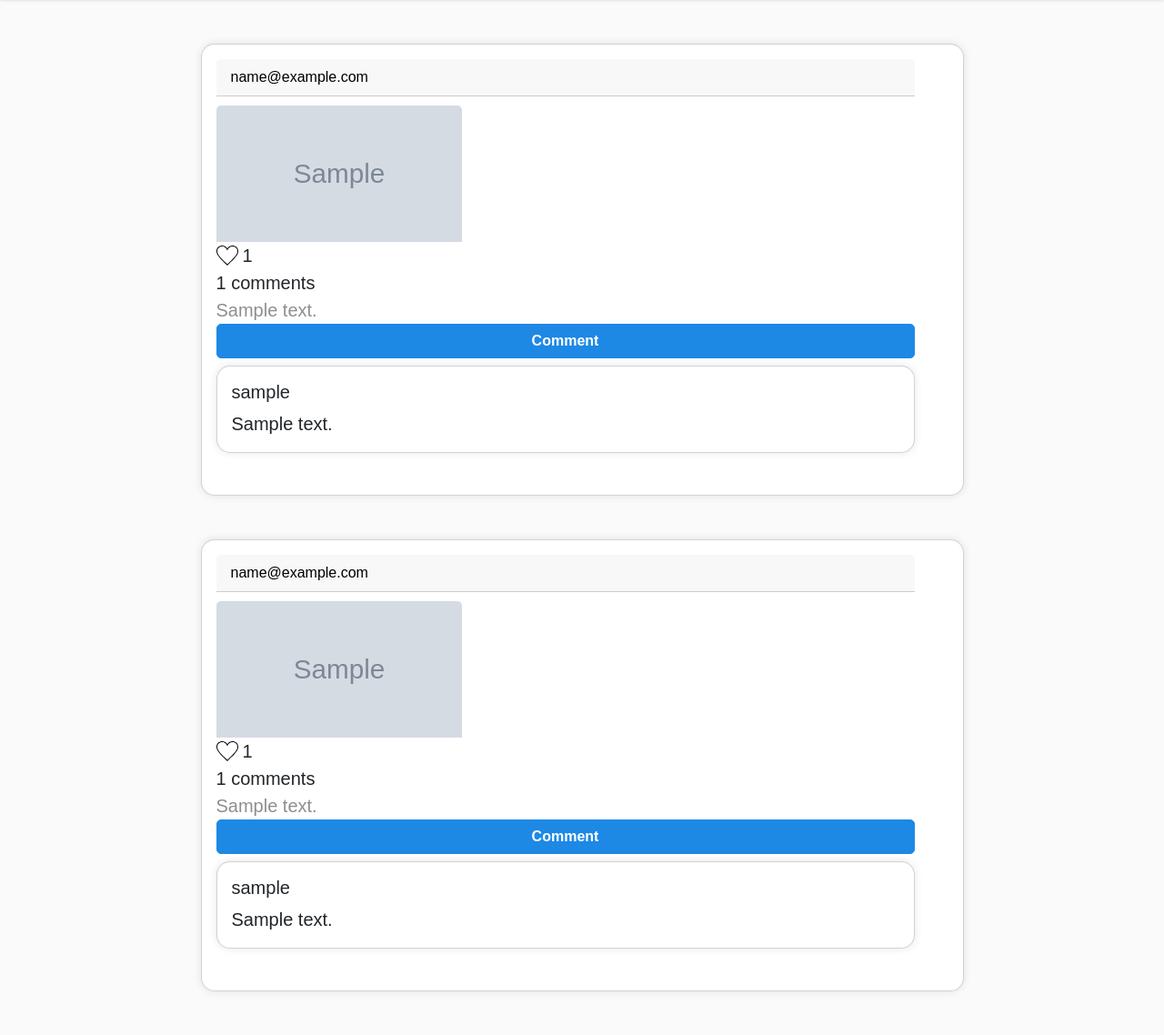
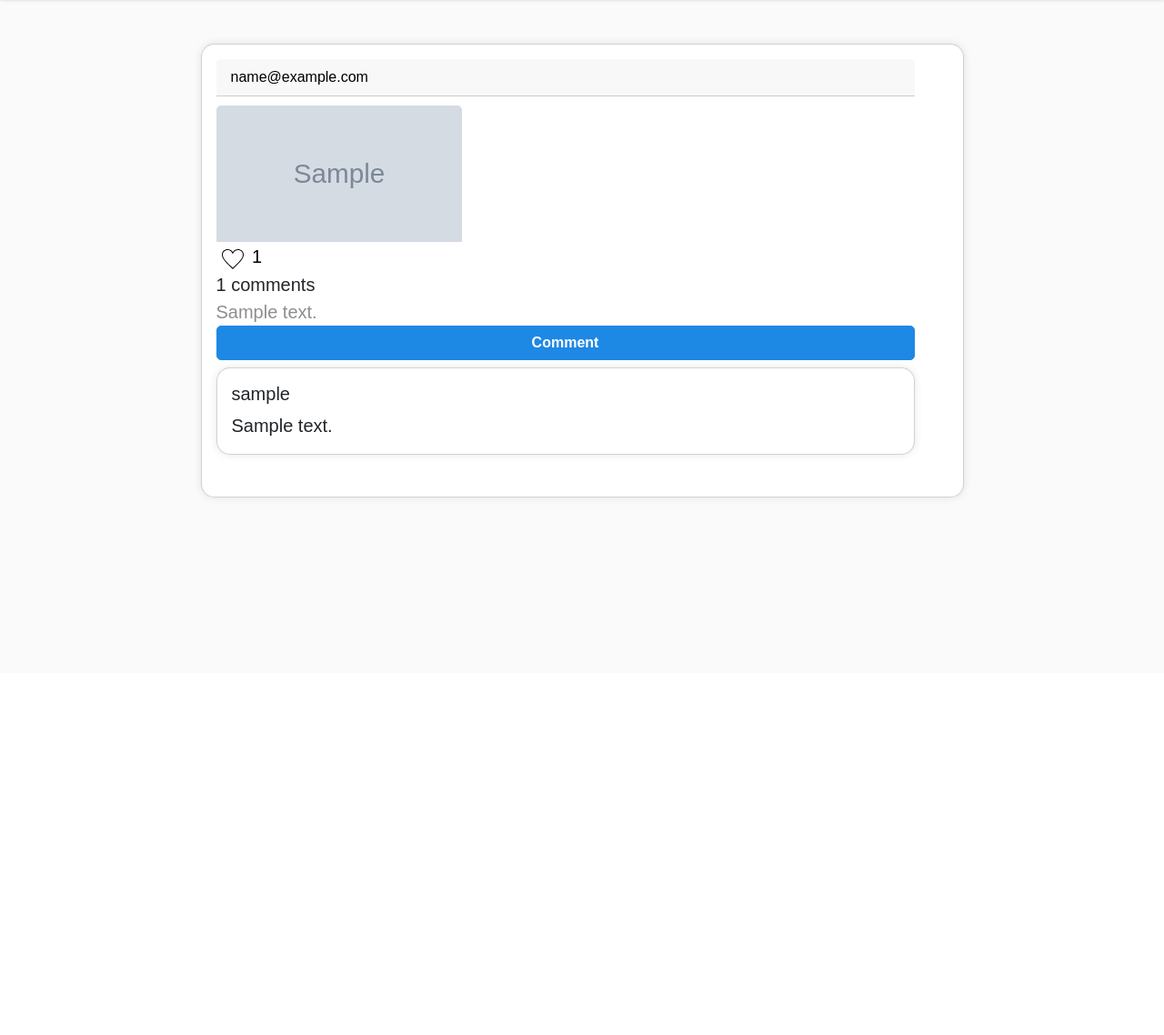
Before and after one commit to IvanAshikhin/homework_71_ivan_ashikhin, a Django app: template templates/main.html in a window 1280 px wide. Shown: the part 60-1198 px from the top of the page at 91% size. After the commit the page ends 609 px from the top, so only its background shows below. Run offline with Django 3.2, Linux system fonts and the light colour scheme; the template is opened without the code that fills it: most values are stand-ins (such as "Sample title", 1, 10 or a date in 2020); grey boxes marked "Sample" are stand-in pictures; parts of the project's set-up code (start-up, migrations or seed data) failed here and were passed over; some libraries are stand-ins or nearby versions.

Commit message:
Реализовал добавление лайка через JS

```diff
--- a/posts/urls.py
+++ b/posts/urls.py
@@ -8,8 +8,7 @@ urlpatterns = [
     path('post/add/', PostAddView.as_view(), name="add_post"),
     path("", MainView.as_view(), name="main"),
     path('post/<int:post_pk>/comment/', create_comment, name='create_comment'),
-    path('<int:post_pk>/like/', like_post, name='like'),
+    path('posts/<int:post_pk>/like/', like_post, name='like_post'),
     path('profile/<int:pk>', ProfileView.as_view(), name='profile'),
 
-
 ]
--- a/static/css/style.css
+++ b/static/css/style.css
@@ -4,6 +4,18 @@ label {
     margin-bottom: 10px;
     font-weight: bold;
 }
+
+.btn-white {
+    background-color: #fff;
+    color: #000;
+    border-color: #fff;
+}
+
+.like-btn {
+    background-color: transparent;
+    border: none;
+}
+
 
 select {
     font-size: 16px;
@@ -16,10 +28,12 @@ select {
     height: 100%;
     width: 100%;
 }
+
 .col {
     display: inline-grid;
     justify-content: center;
 }
+
 select option {
     font-size: 14px;
 }
@@ -145,7 +159,7 @@ input[type="submit"] {
 /*}*/
 
 
-.card-body{
+.card-body {
     width: 800px;
 }
 
@@ -374,7 +388,6 @@ input[type="text"], textarea, input[type="number"] {
 }
 
 
-
 .card-text {
     font-size: 20px;
     margin-bottom: 0;
@@ -424,11 +437,12 @@ input[type="text"], textarea, input[type="number"] {
     display: flex;
     align-items: center;
 }
+
 .likes svg {
     margin-right: 5px;
 }
 
-.logot{
+.logot {
     margin-bottom: 15px;
 }
 
@@ -437,11 +451,11 @@ input[type="text"], textarea, input[type="number"] {
     margin: 0 auto;
 }
 
-.card-header{
+.card-header {
     margin-bottom: 10px;
 }
 
-.us_link{
+.us_link {
     color: black;
     text-decoration: none;
 }
@@ -449,6 +463,7 @@ input[type="text"], textarea, input[type="number"] {
 .inst {
     margin-right: 400px;
 }
-.r_card{
+
+.r_card {
     width: 600px;
 }
--- a/templates/main.html
+++ b/templates/main.html
@@ -8,7 +8,7 @@
     </li>
 {% endblock %}
 {% block content %}
-    {% for post in my_posts %}
+    {% for post in posts %}
         <div class="card mb-5 mt-5">
             <div class="card-body">
                 <div class="col">
@@ -24,13 +24,16 @@
                              style="width: 270px; height: 150px" alt="...">
                     {% endif %}
                     <div class="likes">
-                        <a href="{% url 'like' post.pk %}">
-                            <svg width="24" height="24" xmlns="http://www.w3.org/2000/svg" fill-rule="evenodd"
-                                 clip-rule="evenodd">
-                                <path d="M12 21.593c-5.63-5.539-11-10.297-11-14.402 0-3.791 3.068-5.191 5.281-5.191 1.312 0 4.151.501 5.719 4.457 1.59-3.968 4.464-4.447 5.726-4.447 2.54 0 5.274 1.621 5.274 5.181 0 4.069-5.136 8.625-11 14.402m5.726-20.583c-2.203 0-4.446 1.042-5.726 3.238-1.285-2.206-3.522-3.248-5.719-3.248-3.183 0-6.281 2.187-6.281 6.191 0 4.661 5.571 9.429 12 15.809 6.43-6.38 12-11.148 12-15.809 0-4.011-3.095-6.181-6.274-6.181"/>
-                            </svg>
-                        </a>
-                        <p class="card-text">{{ post.likes_count }}</p>
+                        <form method="POST">
+                            {% csrf_token %}
+                            <button class="like-btn" data-post="{{ post.pk }}">
+                                <svg width="24" height="24" xmlns="http://www.w3.org/2000/svg" fill-rule="evenodd"
+                                     clip-rule="evenodd">
+                                    <path d="M12 21.593c-5.63-5.539-11-10.297-11-14.402 0-3.791 3.068-5.191 5.281-5.191 1.312 0 4.151.501 5.719 4.457 1.59-3.968 4.464-4.447 5.726-4.447 2.54 0 5.274 1.621 5.274 5.181 0 4.069-5.136 8.625-11 14.402m5.726-20.583c-2.203 0-4.446 1.042-5.726 3.238-1.285-2.206-3.522-3.248-5.719-3.248-3.183 0-6.281 2.187-6.281 6.191 0 4.661 5.571 9.429 12 15.809 6.43-6.38 12-11.148 12-15.809 0-4.011-3.095-6.181-6.274-6.181"/>
+                                </svg>
+                                <span class="card-text">{{ post.likes_count }}</span>
+                            </button>
+                        </form>
                     </div>
                     <p class="card-text">{{ post.comments_count }} comments</p>
                     <p class="card-text">{{ post.description }}</p>
@@ -47,48 +50,40 @@
             </div>
         </div>
     {% endfor %}
-    {% for post in posts %}
-        <div class="card mb-5 mt-5">
-            <div class="card-body">
-                <div class="col">
-                    <div class="card-header">
-                        <a class="us_link"
-                           href="{% url 'profile' post.author.pk %}">{{ post.author.email }}</a>
-                    </div>
-                    {% if post.image %}
-                        <img src="{{ post.image }}" class="card-img-top" style="width: 270px; height: 150px"
-                             alt="...">
-                    {% else %}
-                        <img src="https://tastystore.ru/design/no-photo.png?design=THEMENAME" class="card-img-top"
-                             style="width: 270px; height: 150px" alt="...">
-                    {% endif %}
-                    <div class="likes">
-                        <a href="{% url 'like' post.pk %}">
-                            <svg width="24" height="24" xmlns="http://www.w3.org/2000/svg" fill-rule="evenodd"
-                                 clip-rule="evenodd">
-                                <path d="M12 21.593c-5.63-5.539-11-10.297-11-14.402 0-3.791 3.068-5.191 5.281-5.191 1.312 0 4.151.501 5.719 4.457 1.59-3.968 4.464-4.447 5.726-4.447 2.54 0 5.274 1.621 5.274 5.181 0 4.069-5.136 8.625-11 14.402m5.726-20.583c-2.203 0-4.446 1.042-5.726 3.238-1.285-2.206-3.522-3.248-5.719-3.248-3.183 0-6.281 2.187-6.281 6.191 0 4.661 5.571 9.429 12 15.809 6.43-6.38 12-11.148 12-15.809 0-4.011-3.095-6.181-6.274-6.181"/>
-                            </svg>
-                        </a>
-                        <p class="card-text">{{ post.likes_count }}</p>
-                    </div>
-                    <p class="card-text">{{ post.comments_count }} comments</p>
-                    <p class="card-text">{{ post.description }}</p>
-                    <a class="btn btn-dark" href="{% url 'create_comment' post.pk %}">Comment</a>
-                    {% for comment in post.comments.all %}
-                        <div class="card mt-2">
-                            <div class="card-body">
-                                <h5 class="card-title">{{ comment.author.username }}</h5>
-                                <p class="card-text">{{ comment.text }}</p>
-                            </div>
-                        </div>
-                    {% endfor %}
-                </div>
-            </div>
-        </div>
-    {% endfor %}
-    </div>
-    </div>
     {% if is_paginated %}
         {% include 'particial/pagination.html' %}
     {% endif %}
+    <script src="https://code.jquery.com/jquery-3.6.0.min.js"></script>
+    <script>
+        $(document).ready(function () {
+            $('.like-btn').click(function (e) {
+                e.preventDefault();
+                let post_pk = $(this).data('post');
+                let url = "/posts/" + post_pk + "/like/";
+                let like_btn = $(this);
+                $.ajax({
+                    url: url,
+                    type: 'POST',
+                    data: {
+                        'csrfmiddlewaretoken': '{{ csrf_token }}'
+                    },
+                    dataType: 'json',
+                    success: function (data) {
+                        let likes_count = data.likes_count;
+                        let liked = data.liked;
+                        like_btn.find('.card-text').text(likes_count);
+                        $('#likes-count-' + post_pk).text(likes_count);
+                        $('.likes .card-text[data-post="' + post_pk + '"]').text(likes_count);
+                        post.likes_count = likes_count;
+                        if (liked) {
+                            like_btn.addClass('liked');
+                        } else {
+                            like_btn.removeClass('liked');
+                        }
+                        $('.card-text[data-post="' + post_pk + '"]').text(likes_count);
+                    },
+                });
+            });
+        });
+    </script>
 {% endblock %}
```
Also changed, not shown: accounts/views.py (+7 -3 lines). Lines whose indentation alone changed are shown as unchanged.
